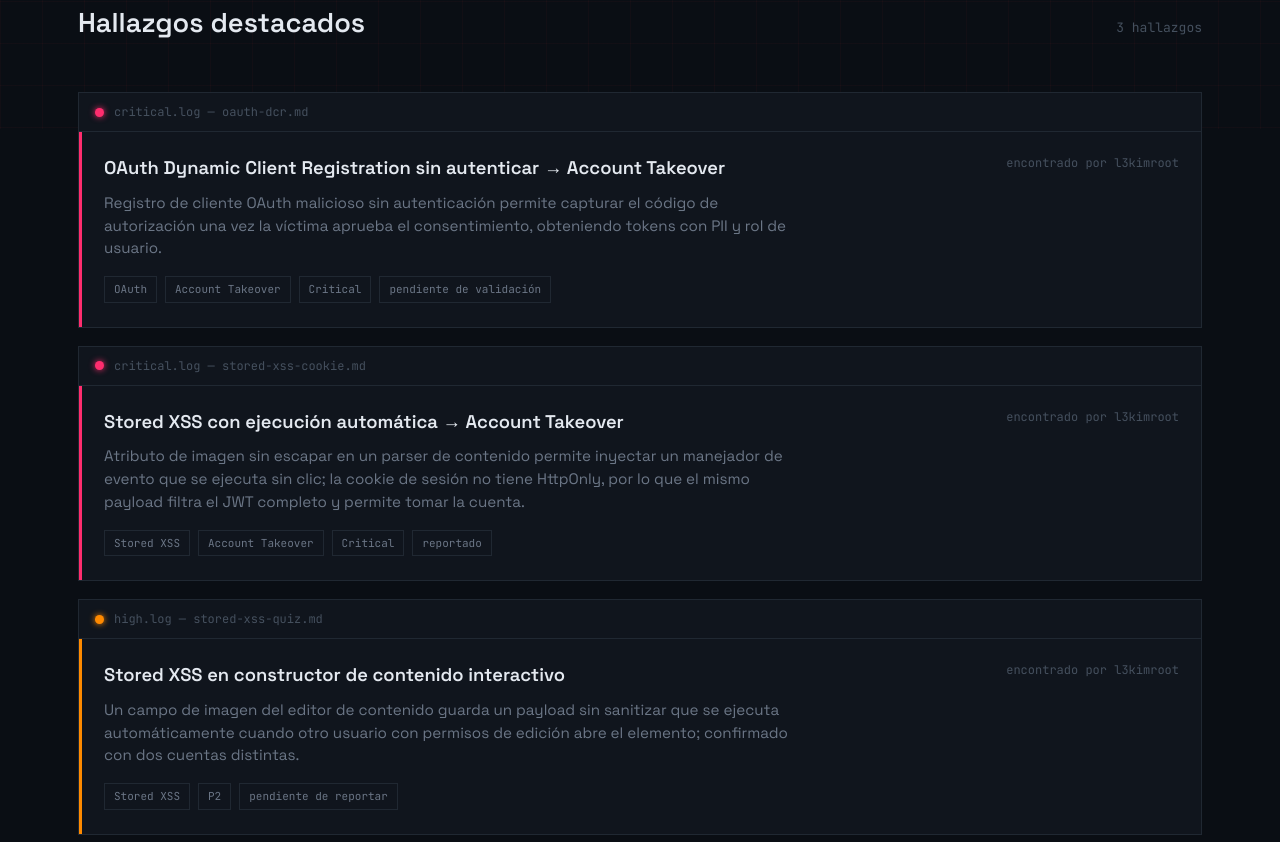
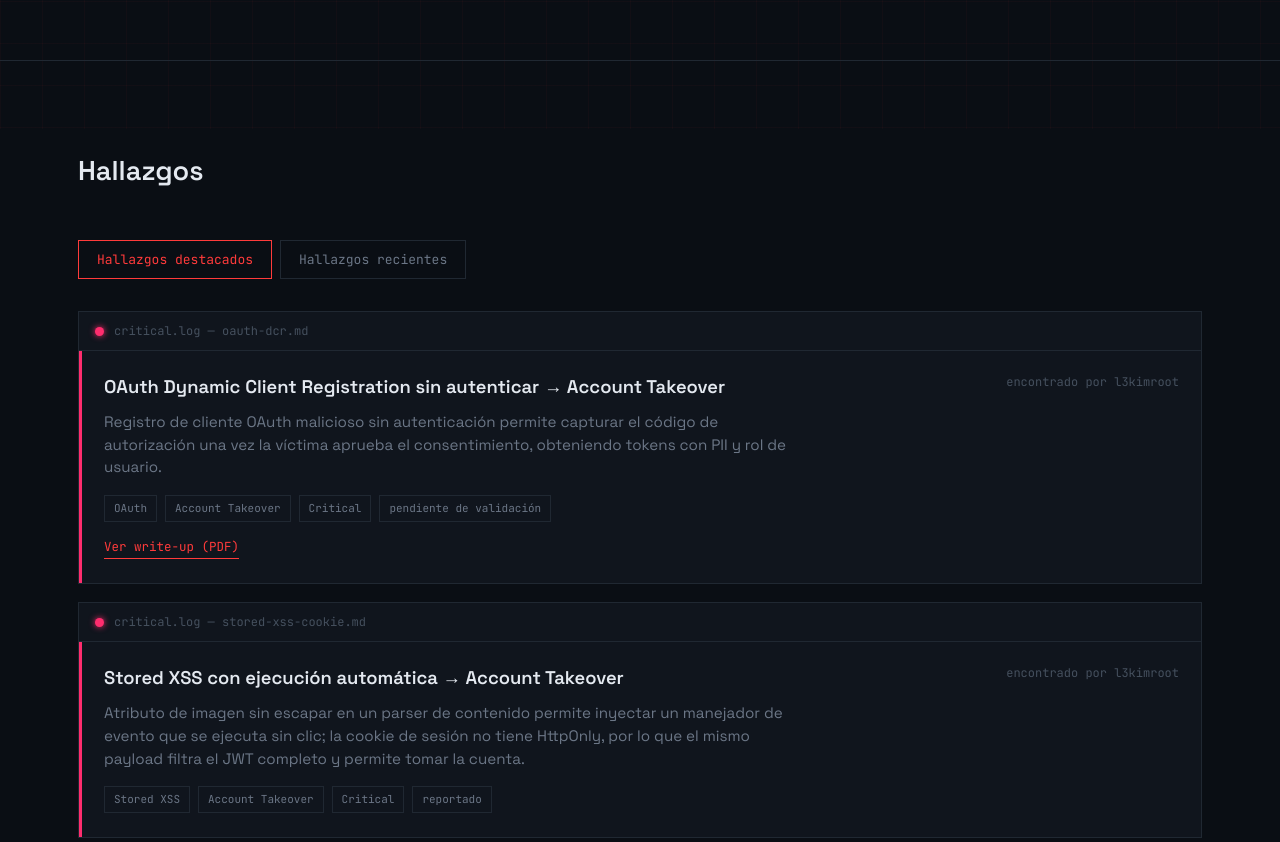
Before and after one commit to l3kimroot/l3kimroot.github.io, a plain HTML site: page index.html in a window 1280 px wide. Shown: the part 671-1513 px from the top of the page. Drawn offline with Linux system fonts and the light colour scheme.

Commit message:
Implement tabbed interface for findings display
Added tab functionality for findings section with active and recent tabs, including styles for tabs and empty state.

```diff
--- a/index.html
+++ b/index.html
@@ -174,6 +174,29 @@
     font-family: var(--font-mono); font-size: 13px; color: var(--text-dim);
   }
 
+  /* ---------- TABS ---------- */
+  .tabs{ display:flex; gap: 8px; flex-wrap: wrap; margin-bottom: 32px; font-family: var(--font-mono); font-size: 13px; }
+  .tabs button{
+    background: transparent; border: 1px solid var(--panel-border);
+    color: var(--text-muted); padding: 10px 18px; cursor: pointer;
+    font-family: inherit; font-size: inherit;
+    transition: color .15s, border-color .15s;
+  }
+  .tabs button:hover{ color: var(--text); border-color: var(--text-dim); }
+  .tabs button.active{ color: var(--cyan); border-color: var(--cyan); }
+  .tab-panel[hidden]{ display: none; }
+  .empty-state{
+    border: 1px dashed var(--panel-border); padding: 40px; text-align: center;
+    color: var(--text-dim); font-family: var(--font-mono); font-size: 13px;
+  }
+  .finding-link{
+    display: inline-block; margin-top: 16px;
+    font-family: var(--font-mono); font-size: 12.5px;
+    color: var(--cyan); border-bottom: 1px solid var(--cyan); padding-bottom: 2px;
+    transition: opacity .15s;
+  }
+  .finding-link:hover{ opacity: .7; }
+
   /* ---------- FINDINGS (terminal-window cards) ---------- */
   .finding{
     background: var(--panel);
@@ -303,10 +326,15 @@
 <section id="hallazgos">
   <div class="wrap">
     <div class="section-head">
-      <h2 data-i18n="section_hallazgos_title">Hallazgos destacados</h2>
-      <div class="count" data-i18n="section_hallazgos_count">3 hallazgos</div>
+      <h2 data-i18n="nav_hallazgos">Hallazgos</h2>
     </div>
 
+    <div class="tabs" role="tablist">
+      <button type="button" role="tab" class="active" aria-selected="true" data-tab="destacados" data-i18n="tab_destacados">Hallazgos destacados</button>
+      <button type="button" role="tab" aria-selected="false" data-tab="recientes" data-i18n="tab_recientes">Hallazgos recientes</button>
+    </div>
+
+    <div class="tab-panel" data-panel="destacados">
       <div class="finding" data-sev="critical">
         <div class="finding-bar"><span class="sev-dot critical"></span> critical.log — oauth-dcr.md</div>
         <div class="finding-body">
@@ -316,6 +344,7 @@
           </div>
           <p class="finding-desc" data-i18n="finding1_desc">Registro de cliente OAuth malicioso sin autenticación permite capturar el código de autorización una vez la víctima aprueba el consentimiento, obteniendo tokens con PII y rol de usuario.</p>
           <div class="finding-tags"><span>OAuth</span><span>Account Takeover</span><span>Critical</span><span data-i18n="finding1_status">pendiente de validación</span></div>
+          <a class="finding-link" href="https://ekurpzzcvupikfdaskuv.supabase.co/storage/v1/object/public/writeup-assets/db4ab7ed-1d7f-47d3-86a5-f34dcaf7c40e/1791764015025-xqd1xc-Oauth-vulnerability.pdf" target="_blank" rel="noopener" data-i18n="finding1_link">Ver write-up (PDF)</a>
         </div>
       </div>
 
@@ -330,17 +359,10 @@
           <div class="finding-tags"><span>Stored XSS</span><span>Account Takeover</span><span>Critical</span><span data-i18n="finding2_status">reportado</span></div>
         </div>
       </div>
+    </div>
 
-    <div class="finding" data-sev="high">
-      <div class="finding-bar"><span class="sev-dot high"></span> high.log — stored-xss-quiz.md</div>
-      <div class="finding-body">
-        <div class="finding-top">
-          <div class="finding-title" data-i18n="finding3_title">Stored XSS en constructor de contenido interactivo</div>
-          <div class="finding-meta" data-i18n="found_by">encontrado por l3kimroot</div>
-        </div>
-        <p class="finding-desc" data-i18n="finding3_desc">Un campo de imagen del editor de contenido guarda un payload sin sanitizar que se ejecuta automáticamente cuando otro usuario con permisos de edición abre el elemento; confirmado con dos cuentas distintas.</p>
-        <div class="finding-tags"><span>Stored XSS</span><span>P2</span><span data-i18n="finding3_status">pendiente de reportar</span></div>
-      </div>
+    <div class="tab-panel" data-panel="recientes" hidden>
+      <div class="empty-state" data-i18n="recientes_empty">Todavía no hay hallazgos recientes.</div>
     </div>
   </div>
 </section>
@@ -393,10 +415,10 @@
     es: {
       nav_hallazgos: "Hallazgos", nav_conocimientos: "Conocimientos", nav_formacion: "Formación", nav_writeups: "Write-ups",
       hero_tag: "sesión activa — recon en curso",
-      hero_title: "l3kimroot",
+      hero_title: "Vulnerabilidades encontradas en entornos reales",
       hero_sub: '<strong>l3kimroot</strong>, estudiante de seguridad ofensiva en Pamplona. Vulnerabilidades encontradas en entornos reales, además de laboratorios de hacking como práctica de red team.',
       hero_link_hallazgos: "Ver hallazgos", hero_link_writeups: "Repo de write-ups",
-      section_hallazgos_title: "Hallazgos destacados", section_hallazgos_count: "3 hallazgos",
+      tab_destacados: "Hallazgos destacados", tab_recientes: "Hallazgos recientes", recientes_empty: "Todavía no hay hallazgos recientes.", finding1_link: "Ver write-up (PDF)",
       finding1_title: "OAuth Dynamic Client Registration sin autenticar → Account Takeover",
       finding1_desc: "Registro de cliente OAuth malicioso sin autenticación permite capturar el código de autorización una vez la víctima aprueba el consentimiento, obteniendo tokens con PII y rol de usuario.",
       finding1_status: "pendiente de validación",
@@ -419,7 +441,7 @@
       hero_title: "Vulnerabilities found in real-world environments",
       hero_sub: '<strong>l3kimroot</strong>, offensive security student in Pamplona. Vulnerabilities found in real-world environments, plus hacking labs as red team practice.',
       hero_link_hallazgos: "View findings", hero_link_writeups: "Write-ups repo",
-      section_hallazgos_title: "Featured findings", section_hallazgos_count: "3 findings",
+      tab_destacados: "Featured findings", tab_recientes: "Recent findings", recientes_empty: "No recent findings yet.", finding1_link: "View write-up (PDF)",
       finding1_title: "Unauthenticated OAuth Dynamic Client Registration → Account Takeover",
       finding1_desc: "A malicious OAuth client registration with no authentication allows capturing the authorization code once the victim approves consent, obtaining tokens with PII and the user's role.",
       finding1_status: "pending validation",
@@ -442,7 +464,7 @@
       hero_title: "Benetako ingurune errealetan aurkitutako ahultasunak",
       hero_sub: '<strong>l3kimroot</strong>, segurtasun ofentsiboko ikaslea, Iruñean. Benetako ingurune errealetan aurkitutako ahultasunak, gehi hacking laborategiak red team praktika gisa.',
       hero_link_hallazgos: "Ikusi aurkikuntzak", hero_link_writeups: "Write-ups biltegia",
-      section_hallazgos_title: "Aurkikuntza nabarmenak", section_hallazgos_count: "3 aurkikuntza",
+      tab_destacados: "Aurkikuntza nabarmenak", tab_recientes: "Azken aurkikuntzak", recientes_empty: "Oraindik ez dago azken aurkikuntzarik.", finding1_link: "Ikusi write-upa (PDF)",
       finding1_title: "Autentifikatu gabeko OAuth Dynamic Client Registration → Account Takeover",
       finding1_desc: "Autentifikaziorik gabeko OAuth bezero maltzur baten erregistroak baimen-kodea harrapatzea ahalbidetzen du biktimak onarpena eman ondoren, PII eta erabiltzailearen rola dituzten tokenak lortuz.",
       finding1_status: "balioztatzeke",
@@ -481,6 +503,20 @@
   var saved = 'es';
   try{ saved = localStorage.getItem('portfolio-lang') || 'es'; }catch(e){}
   setLang(saved);
+
+  document.querySelectorAll('.tabs button').forEach(function(btn){
+    btn.addEventListener('click', function(){
+      var name = btn.getAttribute('data-tab');
+      document.querySelectorAll('.tabs button').forEach(function(b){
+        var on = (b === btn);
+        b.classList.toggle('active', on);
+        b.setAttribute('aria-selected', on ? 'true' : 'false');
+      });
+      document.querySelectorAll('.tab-panel').forEach(function(p){
+        p.hidden = (p.getAttribute('data-panel') !== name);
+      });
+    });
+  });
 })();
 </script>
 
```
Lines whose indentation alone changed are shown as unchanged.
